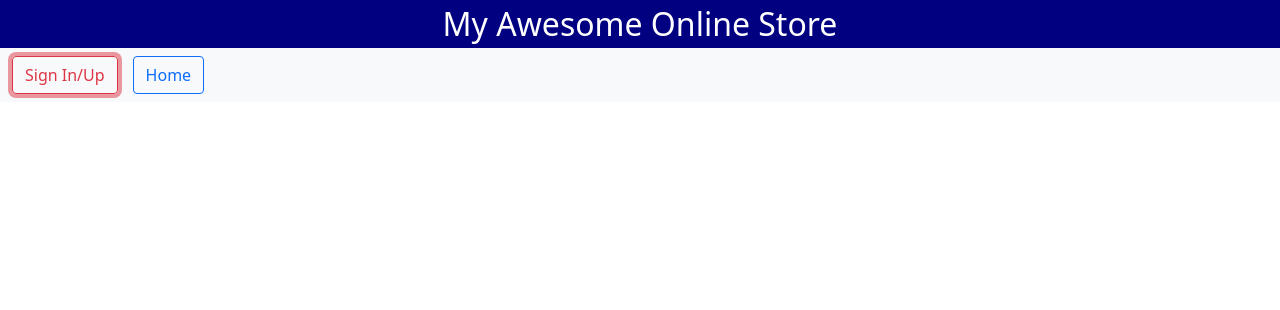
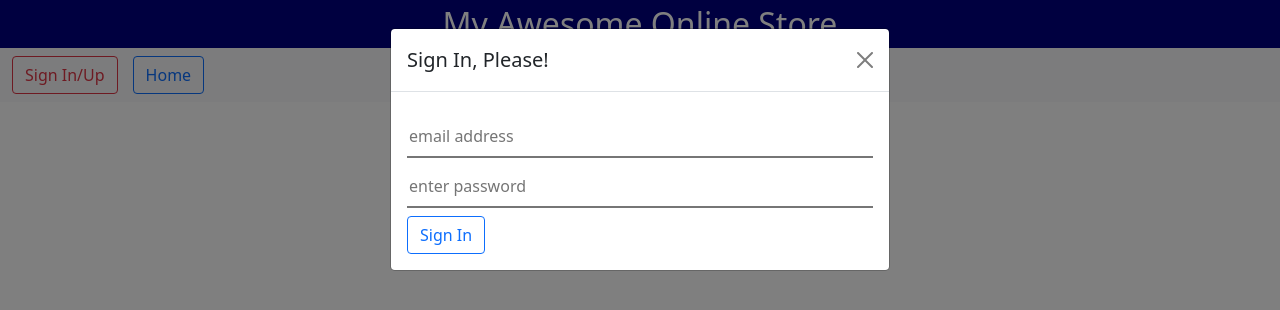
Before and after one commit to lnguyen30/lesson3part1, a plain HTML site: page public/index.html in a window 1280 px wide. Both pictures are taken after a click on the button "Sign In/Up". Drawn offline with nearby package versions, Linux system fonts and the light colour scheme; some packages are replaced by stand-ins of ours.

Commit message:
sign in modal

```diff
--- a/public/css/style.css
+++ b/public/css/style.css
@@ -17,3 +17,11 @@ li {
 .modal-post-auth{
     display: none;
 }
+
+input {
+    display: block;
+    margin: 8px 0;
+    padding: 8px 2px;
+    border-width: 0 0 2px 0;
+    width: 100%
+}
--- a/public/index.html
+++ b/public/index.html
@@ -9,7 +9,7 @@
     <!-- Bootstrap CSS -->
     <link href="https://cdn.jsdelivr.net/npm/bootstrap@5.0.1/dist/css/bootstrap.min.css" rel="stylesheet"
         integrity="sha384-+0n0xVW2eSR5OomGNYDnhzAbDsOXxcvSN1TPprVMTNDbiYZCxYbOOl7+AMvyTG2x" crossorigin="anonymous">
-    <link rel="stylesheet" href="css/style.css"/>
+    <link rel="stylesheet" href="css/style.css" />
 
 
     <title>Lesson 3</title>
@@ -20,13 +20,16 @@
 
     <nav class="navbar navbar-expand-lg navbar-light bg-light">
         <div class="container-fluid">
-          <button class="navbar-toggler" type="button" data-bs-toggle="collapse" data-bs-target="#navbarSupportedContent" aria-controls="navbarSupportedContent" aria-expanded="false" aria-label="Toggle navigation">
+            <button class="navbar-toggler" type="button" data-bs-toggle="collapse"
+                data-bs-target="#navbarSupportedContent" aria-controls="navbarSupportedContent" aria-expanded="false"
+                aria-label="Toggle navigation">
                 <span class="navbar-toggler-icon"></span>
             </button>
             <div class="collapse navbar-collapse" id="navbarSupportedContent">
                 <ul class="navbar-nav me-auto mb-2 mb-lg-0">
                     <li class="nav-item">
-                <button id="menu-signin" class="btn btn-outline-danger modal-pre-auth">Sign In/Up</button>
+                        <button id="menu-signin" class="btn btn-outline-danger modal-pre-auth" data-bs-toggle="modal" data-bs-target="#modal-signin"
+                        >Sign In/Up</button>
                     </li>
                     <li class="nav-item">
                         <button id="menu-home" class="btn btn-outline-primary">Home</button>
@@ -43,6 +46,32 @@
             </div>
         </div>
     </nav>
+
+    <!-- Modal Sign In -->
+    <div class="modal fade" id="modal-signin" data-bs-backdrop="static" data-bs-keyboard="false" tabindex="-1"
+        aria-labelledby="modal-signin-label" aria-hidden="true">
+        <div class="modal-dialog">
+            <div class="modal-content">
+                <div class="modal-header">
+                    <h5 class="modal-title" id="modal-signin-label">Sign In, Please!</h5>
+                    <button type="button" class="btn-close" data-bs-dismiss="modal" aria-label="Close"></button>
+                </div>
+                <div class="modal-body">
+                   <form>
+                       <div>
+                           <input type="email" name="email" placeholder="email address">
+                       </div>
+                       <div>
+                        <input type="password" name="password" placeholder="enter password">
+                    </div>
+                    <div>
+                       <button type="submit" class="btn btn-outline-primary">Sign In</button>
+                    </div>
+                   </form>
+                </div>
+            </div>
+        </div>
+    </div>
 
 
     <!-- update the version number as needed -->
```
Lines whose indentation alone changed are shown as unchanged.
